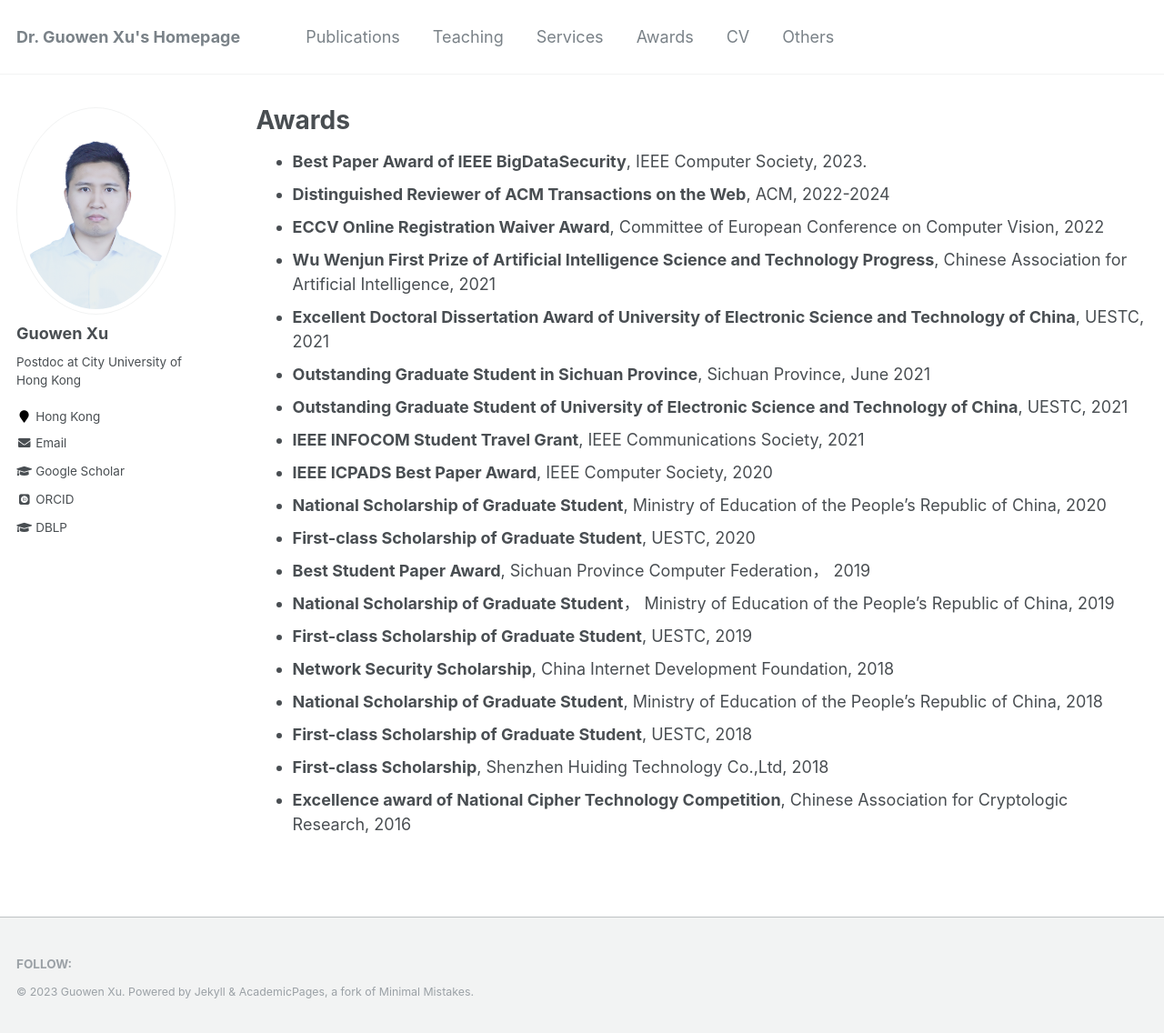
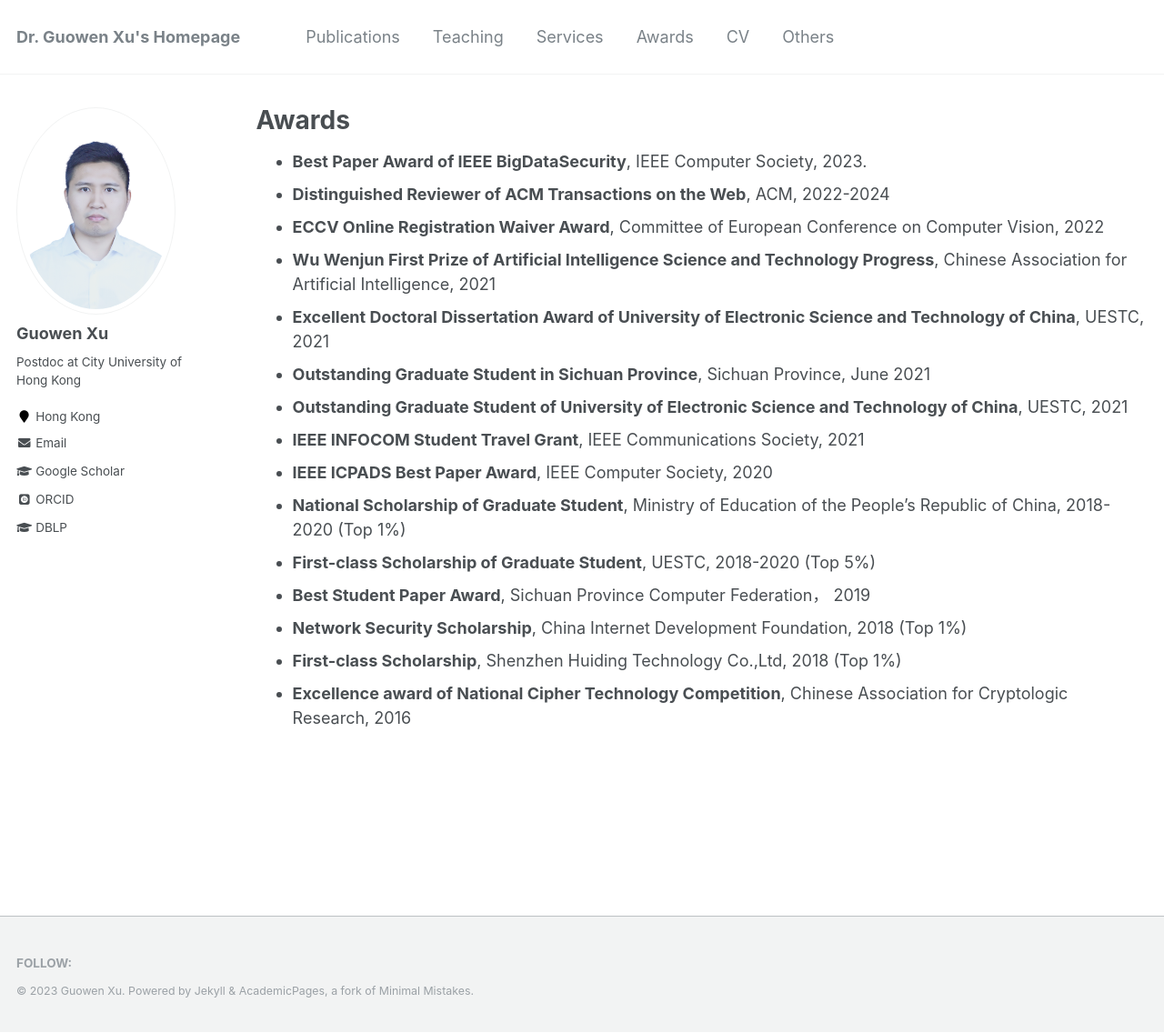
Before and after one commit to Guowen-xu/guowen-xu.github.io, a Jekyll site: the page built from _pages/awards.md, in a window 1280 px wide and 1136 px high. Shown: the whole window at 91% size. Built offline with Jekyll 4.4.1, drawn with Linux system fonts in a browser that asks for light colours; some web fonts are replaced.

Commit message:
Update awards.md

```diff
--- a/_pages/awards.md
+++ b/_pages/awards.md
@@ -14,13 +14,9 @@ author_profile: true
 * **Outstanding Graduate Student of University of Electronic Science and Technology of China**, UESTC,  2021
 * **IEEE INFOCOM Student Travel Grant**, IEEE Communications Society, 2021
 * **IEEE ICPADS Best Paper Award**, IEEE Computer Society, 2020
-* **National Scholarship of Graduate Student**, Ministry of Education of the People's Republic of China, 2020
-* **First-class Scholarship of Graduate Student**, UESTC, 2020
+* **National Scholarship of Graduate Student**, Ministry of Education of the People's Republic of China, 2018-2020 (Top 1%)
+* **First-class Scholarship of Graduate Student**, UESTC, 2018-2020 (Top 5%)
 * **Best Student Paper Award**, Sichuan Province Computer Federation， 2019
-* **National Scholarship of Graduate Student**， Ministry of Education of the People's Republic of China, 2019
-* **First-class Scholarship of Graduate Student**, UESTC, 2019
-* **Network Security Scholarship**, China Internet Development Foundation, 2018
-* **National Scholarship of Graduate Student**,  Ministry of Education of the People's Republic of China, 2018
-* **First-class Scholarship of Graduate Student**, UESTC, 2018
-* **First-class Scholarship**, Shenzhen Huiding Technology Co.,Ltd, 2018
+* **Network Security Scholarship**, China Internet Development Foundation, 2018 (Top 1%)
+* **First-class Scholarship**, Shenzhen Huiding Technology Co.,Ltd, 2018 (Top 1%)
 * **Excellence award of National Cipher Technology Competition**, Chinese Association for Cryptologic Research, 2016
```
